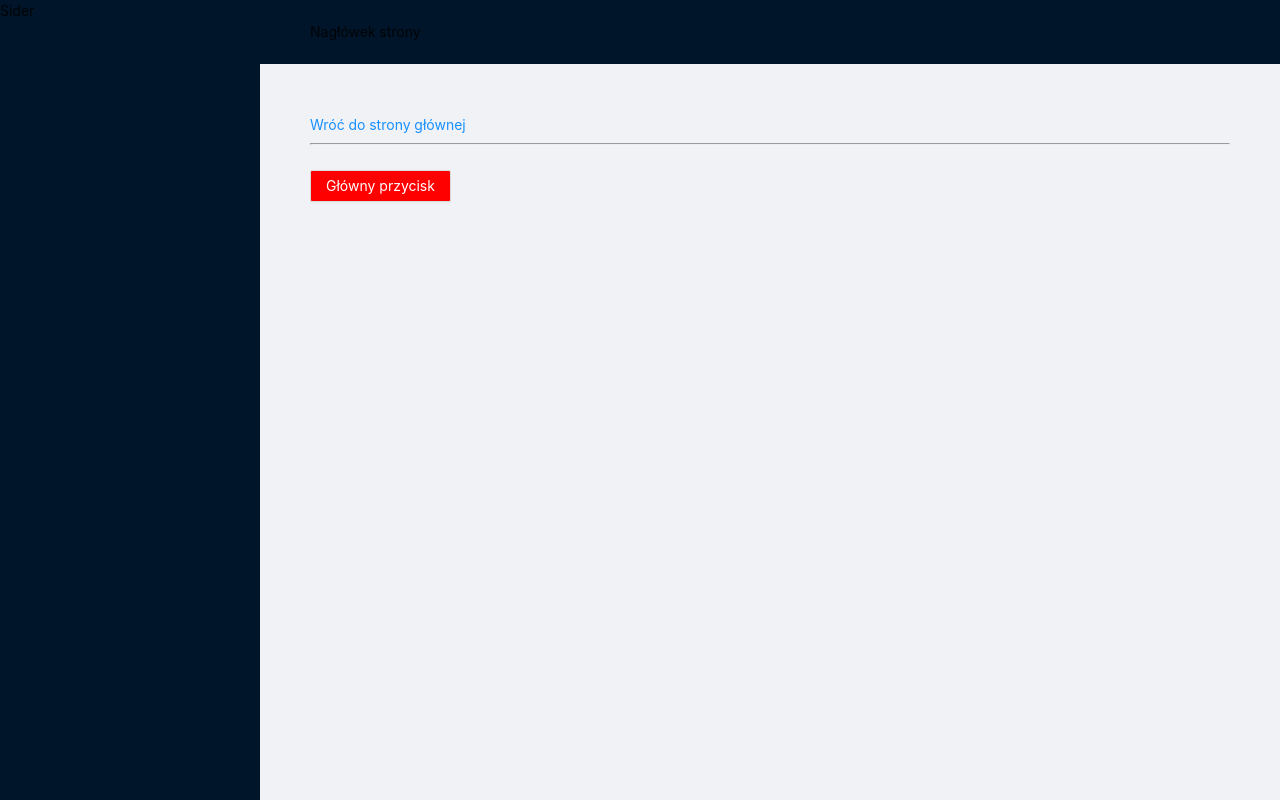
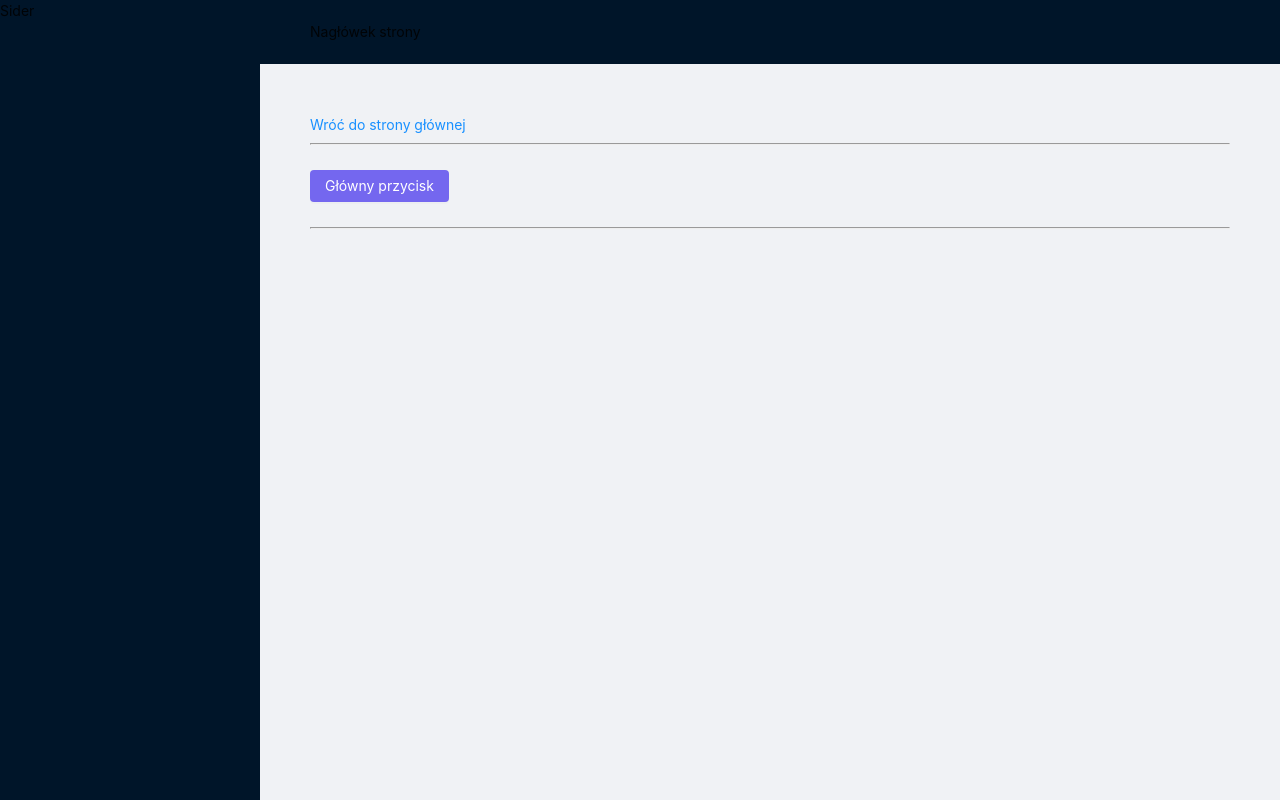
Before and after one commit to grupadotnet/eAkademik, a React (Create React App) app in the folder frontend/: page /#/components in a window 1280 px wide. Built offline with nearby package versions, Linux system fonts and the light colour scheme.

Commit message:
[TASK-2] Zmieniono kolor buttona (#12)
* Zmieniono kolor buttona

* Gotowy wystylizowany przycisk

* Button.tsx

* Poprawki w colors.ts i refaktoryzacja Button.tsx

* Zmieniono hover buttona

* Jeszcze jednak lekko przyciemniono

```diff
--- a/frontend/package.json
+++ b/frontend/package.json
@@ -45,6 +45,7 @@
     ]
   },
   "devDependencies": {
-    "@types/react-router-dom": "^5.3.3"
+    "@types/react-router-dom": "^5.3.3",
+    "@types/styled-components": "^5.1.25"
   }
 }
--- a/frontend/src/components/buttons/Button.tsx
+++ b/frontend/src/components/buttons/Button.tsx
@@ -5,13 +5,19 @@ import styled from "styled-components";
 import { Colors } from "../../styles";
 
 const Button = styled(AButton)`
-  /* TODO: Change colors */
   background-color: ${Colors.primary};
   color: ${Colors.onPrimary};
+  border-radius: 4px;
+  border: none;
+  transition: 0.12s ease-in-out;
+
+  &:focus, &:visited, &:hover{
+    background-color: ${Colors.primary};
+    color: ${Colors.onPrimary};
+  }
 
   &:hover {
-    color: ${Colors.onPrimary};
-    background-color: ${darken(0.2, Colors.primary)};
+    background-color: ${darken(0.07, Colors.primary)};
   }
 `;
 
--- a/frontend/src/features/utils/views/ComponentsView.tsx
+++ b/frontend/src/features/utils/views/ComponentsView.tsx
@@ -14,6 +14,7 @@ const ComponentsView = () => (
     <Item>
       <Button>Główny przycisk</Button>
     </Item>
+    <hr/>
   </div>
 );
 
--- a/frontend/src/styles/colors.ts
+++ b/frontend/src/styles/colors.ts
@@ -1,9 +1,9 @@
 // Colors names are taken from https://chir.ag/projects/name-that-color/
 
-const red = '#FF0000';
+const cornflowerBlue = '#7467EF';
 const white = '#FFFFFF';
 
 export const Colors = {
-  primary: red,
+  primary: cornflowerBlue,
   onPrimary: white,
 }
```
Also changed, not shown: 2 other files (tests, documents, lock files or other folders).
